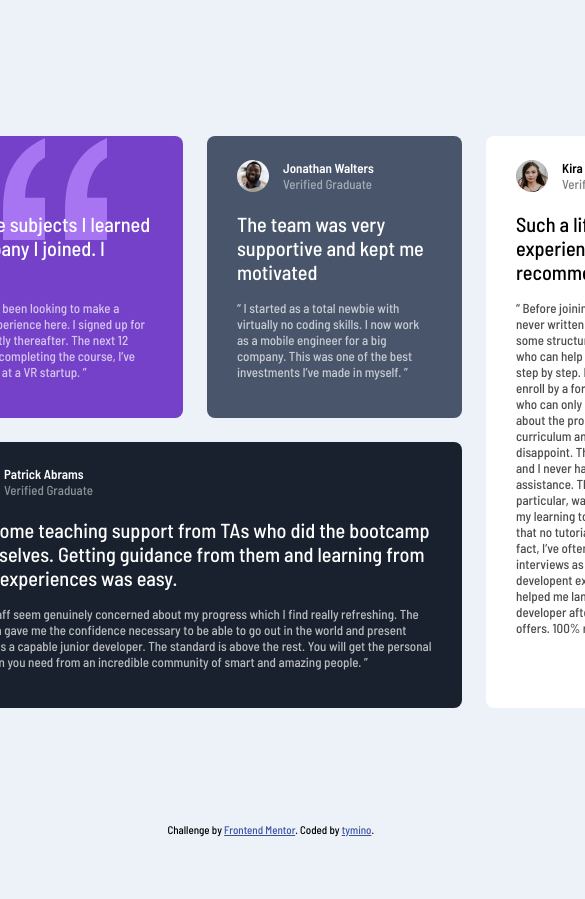
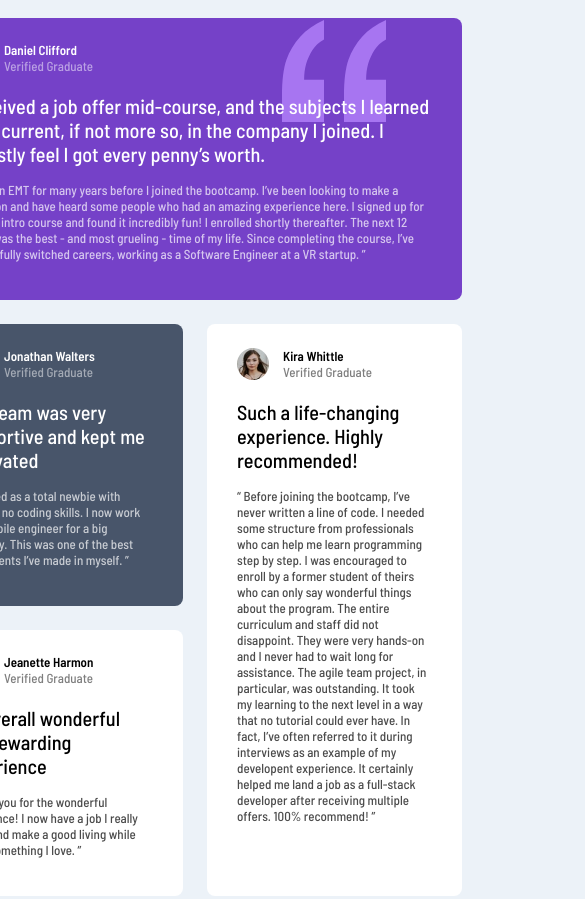
Before and after one commit to tymino/frontendmentor-testimonials-grid-section, a plain HTML site: page index.html in a window 390 px wide. Shown: the top 899 px of the page, 585 px wide, since content can reach past the window. Before the commit the page ends 844 px from the top, so only its background shows below. Drawn offline with Linux system fonts and the light colour scheme.

Commit message:
media 1100px

```diff
--- a/style.css
+++ b/style.css
@@ -42,7 +42,7 @@ body {
   display: grid;
   grid-template-columns: repeat(4, 255px);
   grid-template-rows: 282px 266px;
-  max-height: 572px;
+  height: 572px;
   gap: 24px;
 
 }
@@ -132,3 +132,40 @@ body {
 .attribution a {
   color: hsl(228, 45%, 44%);
 }
+
+
+
+@media (max-width: 1100px) {
+  .main {
+    grid-template-columns: repeat(2, 255px);
+    grid-template-rows: 282px 282px 266px 266px;
+    gap: 24px;
+    height: 1168px;
+    margin-top: 360px;
+  }
+  .commit--daniel {
+    grid-column: 1 / 3;
+    grid-row: 1 / 2;
+  }
+  .commit--jonathan {
+    grid-column: 1 / 2;
+    grid-row: 2 / 3;
+  }
+  .commit--jeanette {
+    grid-column: 1 / 2;
+    grid-row: 3 / 4;
+  }
+  .commit--patrick {
+    grid-column: 1 / 3;
+    grid-row: 4 / 5;
+  }
+  .commit--kira {
+    grid-column: 2 / 3;
+    grid-row: 2 / 4;
+  }
+
+  .attribution {
+    bottom: -340px;
+    right: 16px;
+  }
+}
```
